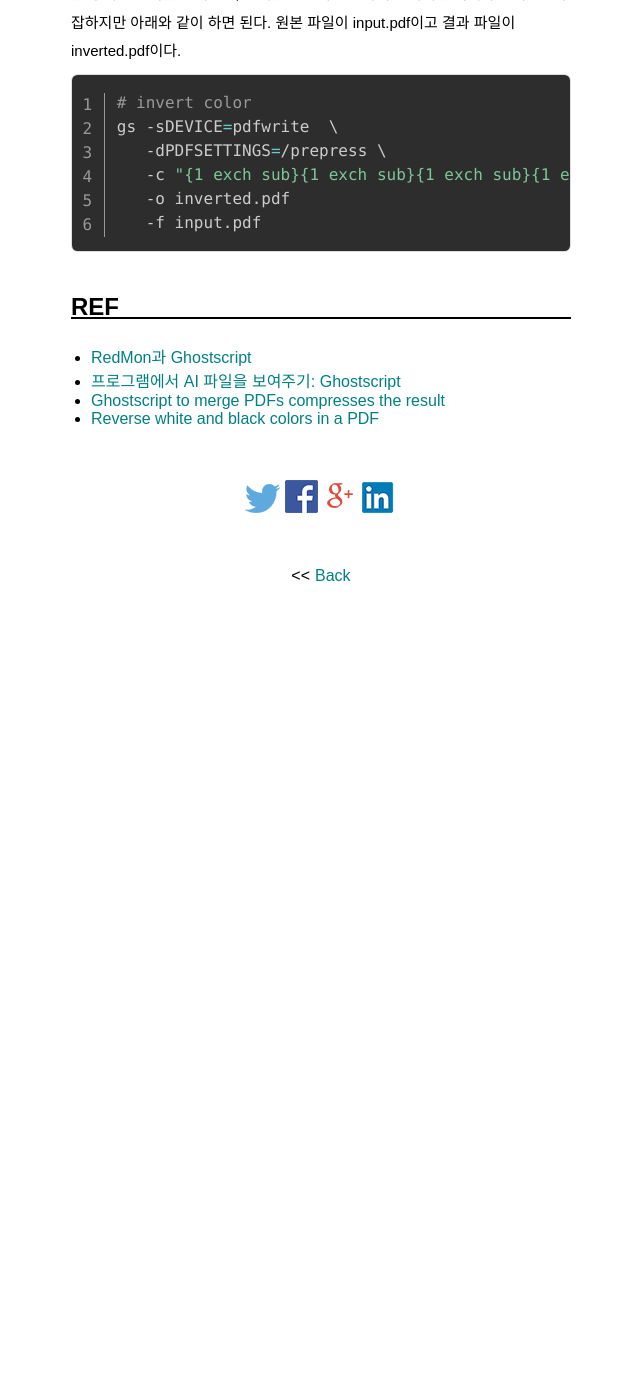
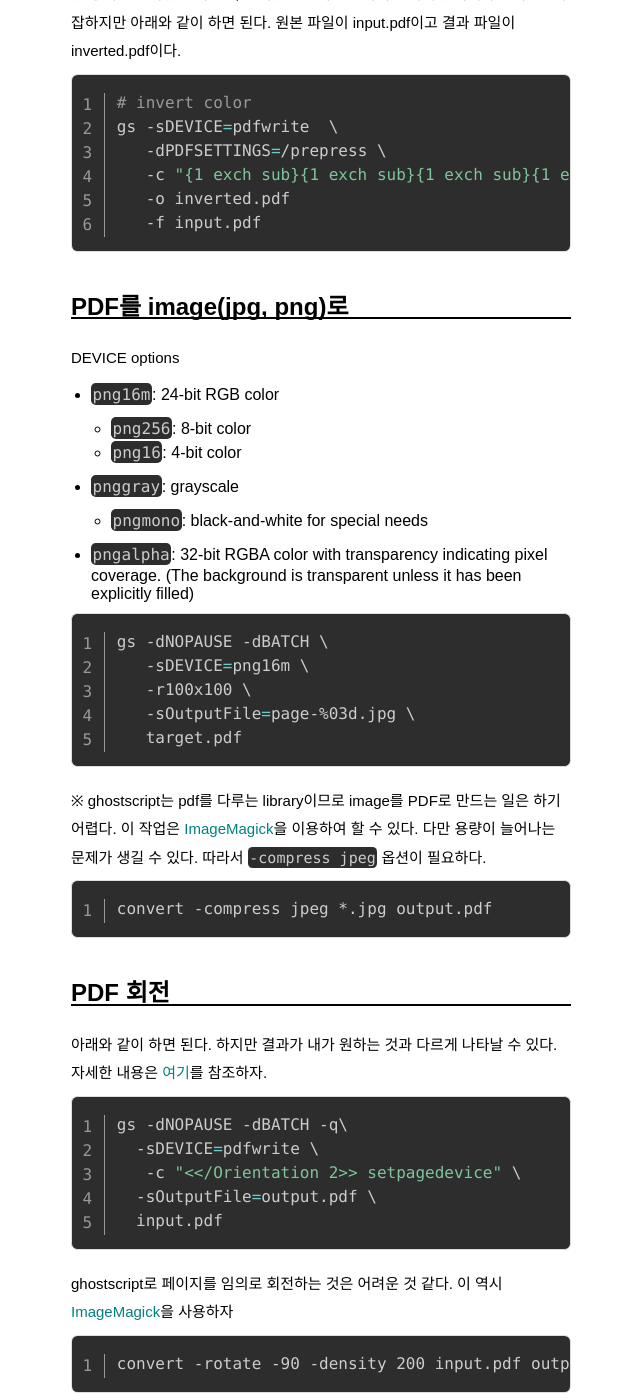
Before and after one commit to pinedance/blog, a Jekyll site: the page built from _posts/updates/2019-11-22-PDF-Cookbook.md, in a window 1280 px wide and 1400 px high, scrolled down 2464 px. Shown: the whole window, without its empty margins (319-959 px from the left). Built offline with Jekyll 4.4.1, drawn with Linux system fonts in a browser that asks for light colours; some web fonts are replaced; comment, search, counter and statistics services are not loaded; before the commit the page ends 3094 px from its top, so only the background shows below that; some of the changed text lies outside the part shown.

Commit message:
update pdf cookbook

````diff
--- a/_posts/updates/2019-11-22-PDF-Cookbook.md
+++ b/_posts/updates/2019-11-22-PDF-Cookbook.md
@@ -83,6 +83,48 @@ gs -sDEVICE=pdfwrite  \
    -f input.pdf
 ```
 
+## PDF를 image(jpg, png)로
+
+DEVICE options
+* `png16m`: 24-bit RGB color
+  * `png256`: 8-bit color
+  * `png16`: 4-bit color
+* `pnggray`: grayscale
+  * `pngmono`: black-and-white for special needs
+* `pngalpha`: 32-bit RGBA color with transparency indicating pixel coverage. (The background is transparent unless it has been explicitly filled)
+
+```bash
+gs -dNOPAUSE -dBATCH \
+   -sDEVICE=png16m \
+   -r100x100 \
+   -sOutputFile=page-%03d.jpg \
+   target.pdf
+```
+
+※ ghostscript는 pdf를 다루는 library이므로 image를 PDF로 만드는 일은 하기 어렵다. 이 작업은 [ImageMagick](https://imagemagick.org/index.php)을 이용하여 할 수 있다. 다만 용량이 늘어나는 문제가 생길 수 있다. 따라서 `-compress jpeg` 옵션이 필요하다.
+
+```bash
+convert -compress jpeg *.jpg output.pdf
+```
+
+## PDF 회전
+
+아래와 같이 하면 된다. 하지만 결과가 내가 원하는 것과 다르게 나타날 수 있다. 자세한 내용은 [여기](https://stackoverflow.com/a/3108179)를 참조하자.
+
+```bash
+gs -dNOPAUSE -dBATCH -q\
+  -sDEVICE=pdfwrite \
+   -c "<</Orientation 2>> setpagedevice" \
+  -sOutputFile=output.pdf \
+  input.pdf
+```
+
+ghostscript로 페이지를 임의로 회전하는 것은 어려운 것 같다. 이 역시 [ImageMagick](https://imagemagick.org/index.php)을 사용하자
+
+```bash
+convert -rotate -90 -density 200 input.pdf output.pdf
+```
+
 
 ## REF
 
@@ -90,3 +132,5 @@ gs -sDEVICE=pdfwrite  \
 * [프로그램에서 AI 파일을 보여주기: Ghostscript](http://blog.devquest.co.kr/imp/305)
 * [Ghostscript to merge PDFs compresses the result](https://stackoverflow.com/questions/8158584/ghostscript-to-merge-pdfs-compresses-the-result)
 * [Reverse white and black colors in a PDF](https://stackoverflow.com/questions/30284327/reverse-white-and-black-colors-in-a-pdf)
+* [Converting PDF to PNG using Ghostscript](https://www.opentechguides.com/how-to/article/tools/42/pdf-to-pnf.html)
+* [stackoverflow / How to change page orientation of PDF?](https://stackoverflow.com/a/3108179)
````
